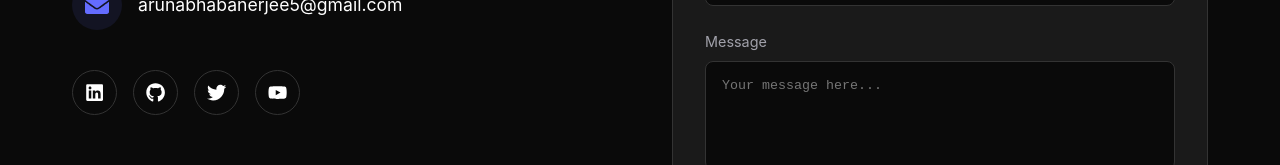
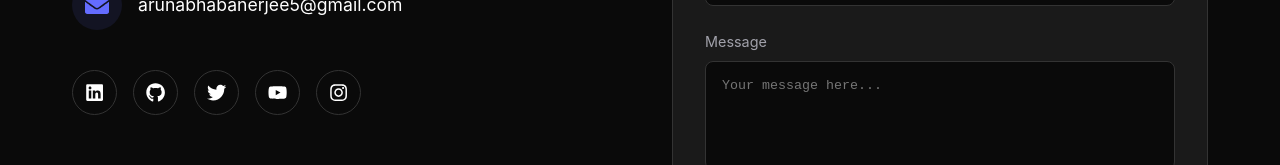
Before and after one commit to arunabha369/portfolio, a React (Vite) app: page / in a window 1280 px wide. Shown: the part 3921-4086 px from the top of the page. Built offline with nearby package versions, Linux system fonts and the light colour scheme.

Commit message:
feat: Add Instagram social media link to the Contact page.

```diff
--- a/src/components/Contact.jsx
+++ b/src/components/Contact.jsx
@@ -1,5 +1,5 @@
 import React, { useState } from 'react';
-import { FaEnvelope, FaLinkedin, FaGithub, FaTwitter, FaYoutube } from 'react-icons/fa';
+import { FaEnvelope, FaLinkedin, FaGithub, FaTwitter, FaYoutube, FaInstagram } from 'react-icons/fa';
 
 const Contact = () => {
     const [formData, setFormData] = useState({
@@ -122,6 +122,16 @@
                                 >
                                     <FaYoutube />
                                 </a>
+                                <a
+                                    href="https://www.instagram.com/arunabha_369/"
+                                    target="_blank"
+                                    rel="noopener noreferrer"
+                                    style={socialLinkStyle}
+                                    onMouseEnter={handleMouseEnter}
+                                    onMouseLeave={handleMouseLeave}
+                                >
+                                    <FaInstagram />
+                                </a>
                             </div>
                         </div>
                     </div>
```
